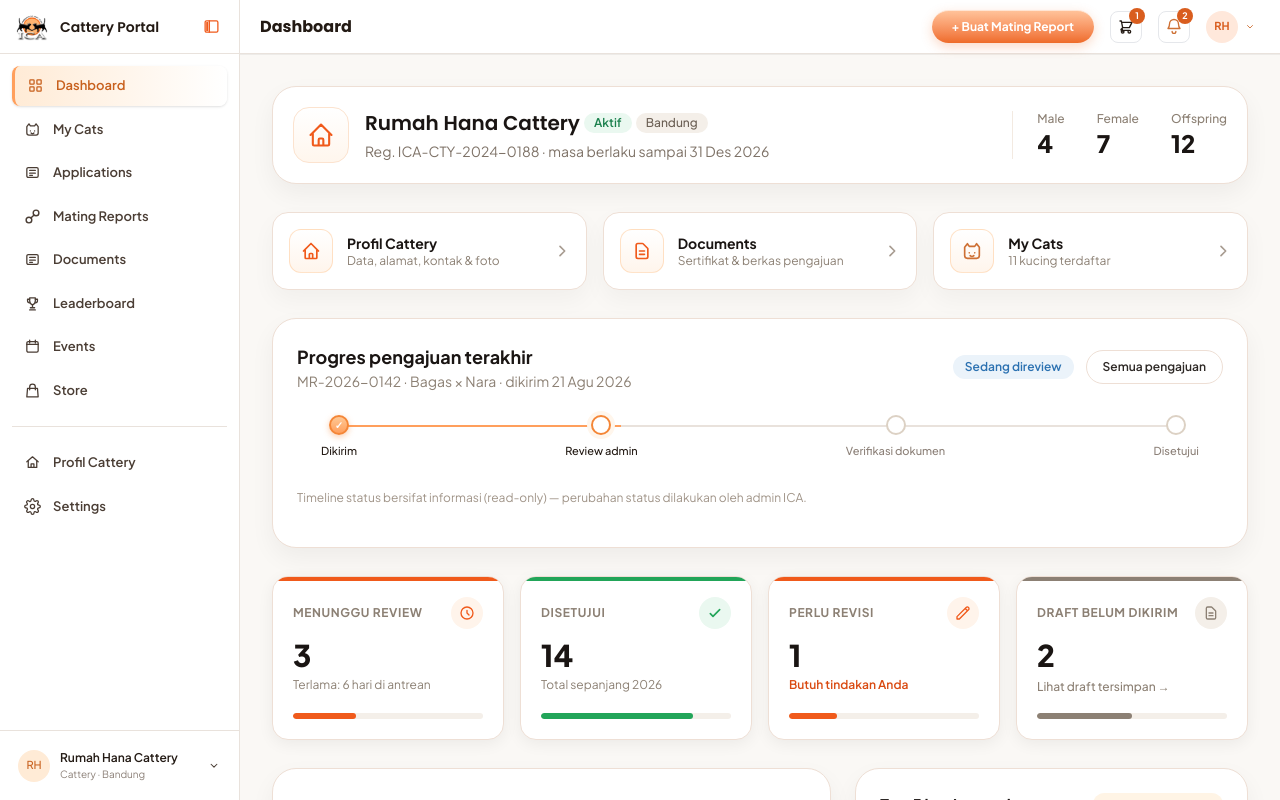
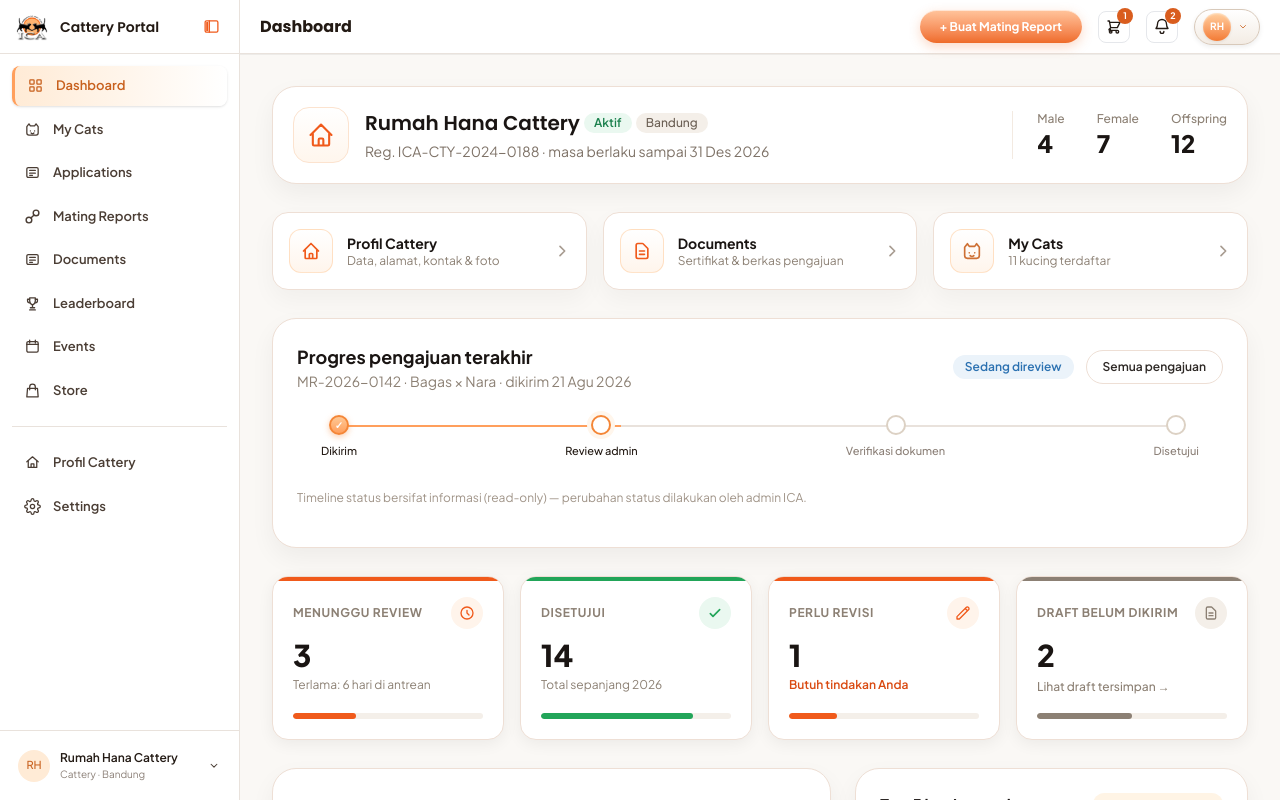
Before and after one commit to Riwriw-pnya/ica, a Next.js app: page /cattery/dashboard in a window 1280 px wide. Built offline with nearby package versions, Linux system fonts and the light colour scheme.

Commit message:
fix: height header

```diff
--- a/components/cattery/header/DesktopHeader.tsx
+++ b/components/cattery/header/DesktopHeader.tsx
@@ -62,7 +62,7 @@ export default function DesktopHeader({
   });
 
   return (
-    <div className="hidden md:flex w-full items-center justify-between">
+    <div className="hidden md:flex h-[33px] w-full items-center justify-between">
       {/* SISI KIRI DESKTOP */}
       <div className="flex items-center gap-3">
         <h1 className="font-display text-base font-bold text-[#231A14]">
@@ -151,7 +151,7 @@ export default function DesktopHeader({
                 className="relative flex h-8 w-8 items-center justify-center rounded-lg border border-gray-200 text-[#231A14] transition hover:bg-[#FAF7F2] cursor-pointer"
                 aria-label="Notifikasi Desktop"
               >
-                <DashboardIcon name="bell" size={18} />
+                <DashboardIcon name="bell" size={18} className="text-[#231A14]" />
                 {unreadCount > 0 && (
                   <span className="absolute -top-1 -right-1 flex h-4 min-w-4 items-center justify-center rounded-full bg-[#D95D1E] px-1 text-[9px] font-bold leading-none text-white">
                     {unreadCount}
@@ -174,9 +174,9 @@ export default function DesktopHeader({
               <button
                 type="button"
                 onClick={() => toggleMenu("header")}
-                className="cursor-pointer flex items-center gap-1.5 rounded-lg transition-all hover:opacity-80"
+                className="flex items-center gap-1.5 h-9 w-[66px] cursor-pointer justify-between rounded-full border border-[#D8C9BA] bg-gradient-to-b from-white to-[#F3ECE4] px-2 shadow-[0_2px_5px_rgba(0,0,0,0.07)] transition-all hover:border-[#CBB8A7] hover:opacity-80 hover:from-white hover:to-[#EEE5DB] active:scale-[0.98]"
               >
-                <div className="flex h-8 w-8 items-center justify-center rounded-full bg-[#FFE8DB] text-[11px] font-bold text-[#D95D1E] shrink-0">
+                <div className="flex h-7 w-7 shrink-0 items-center justify-center rounded-full font-bold bg-gradient-to-b from-[#FFD09F] to-[#F27A32] text-[10px] text-white shadow-[inset_0_1px_2px_rgba(255,255,255,0.45),0_1px_3px_rgba(0,0,0,0.08)]">
                   {initials}
                 </div>
                 <span className="text-[#6E6359] flex items-center pr-1">
```
